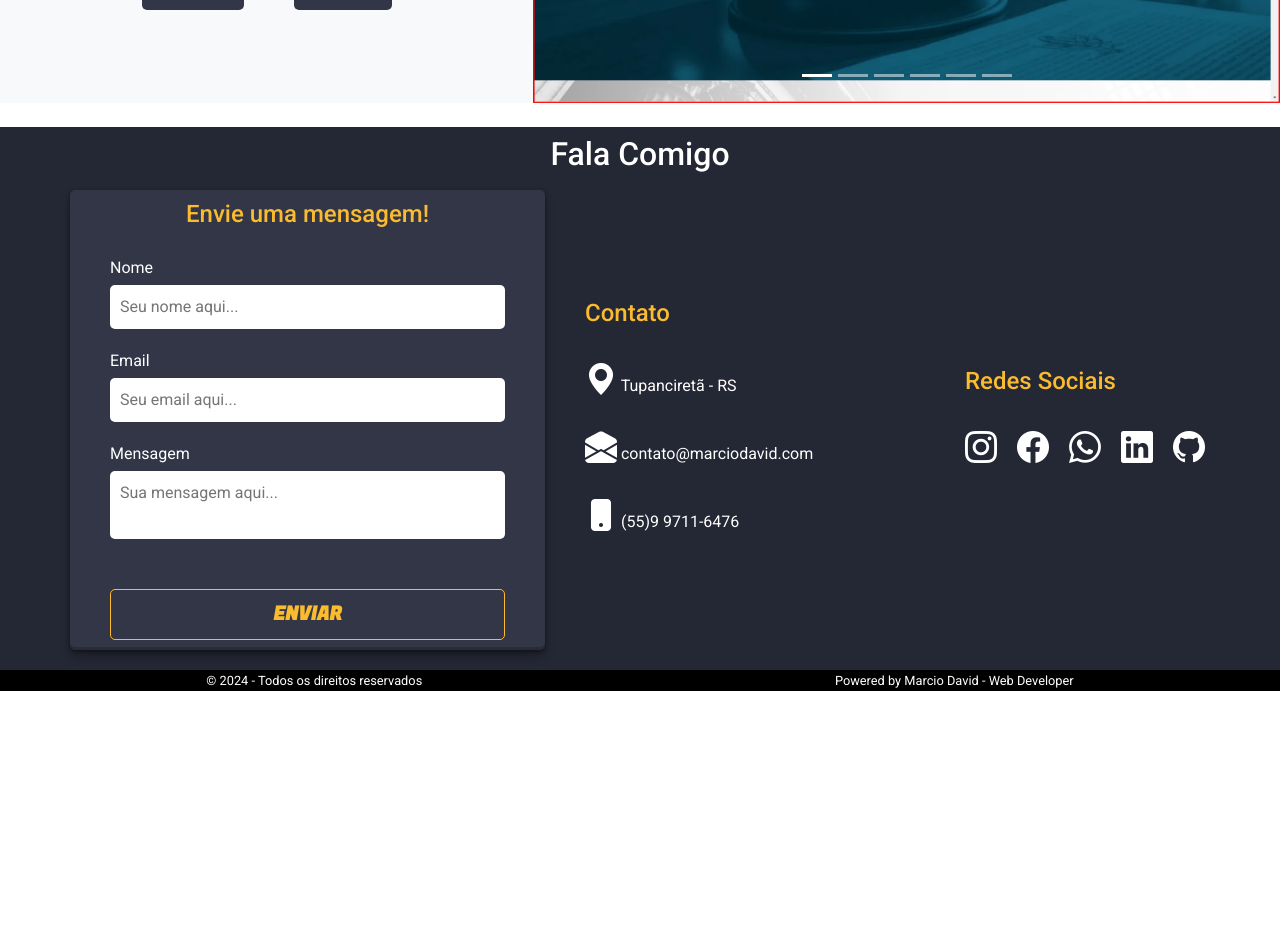
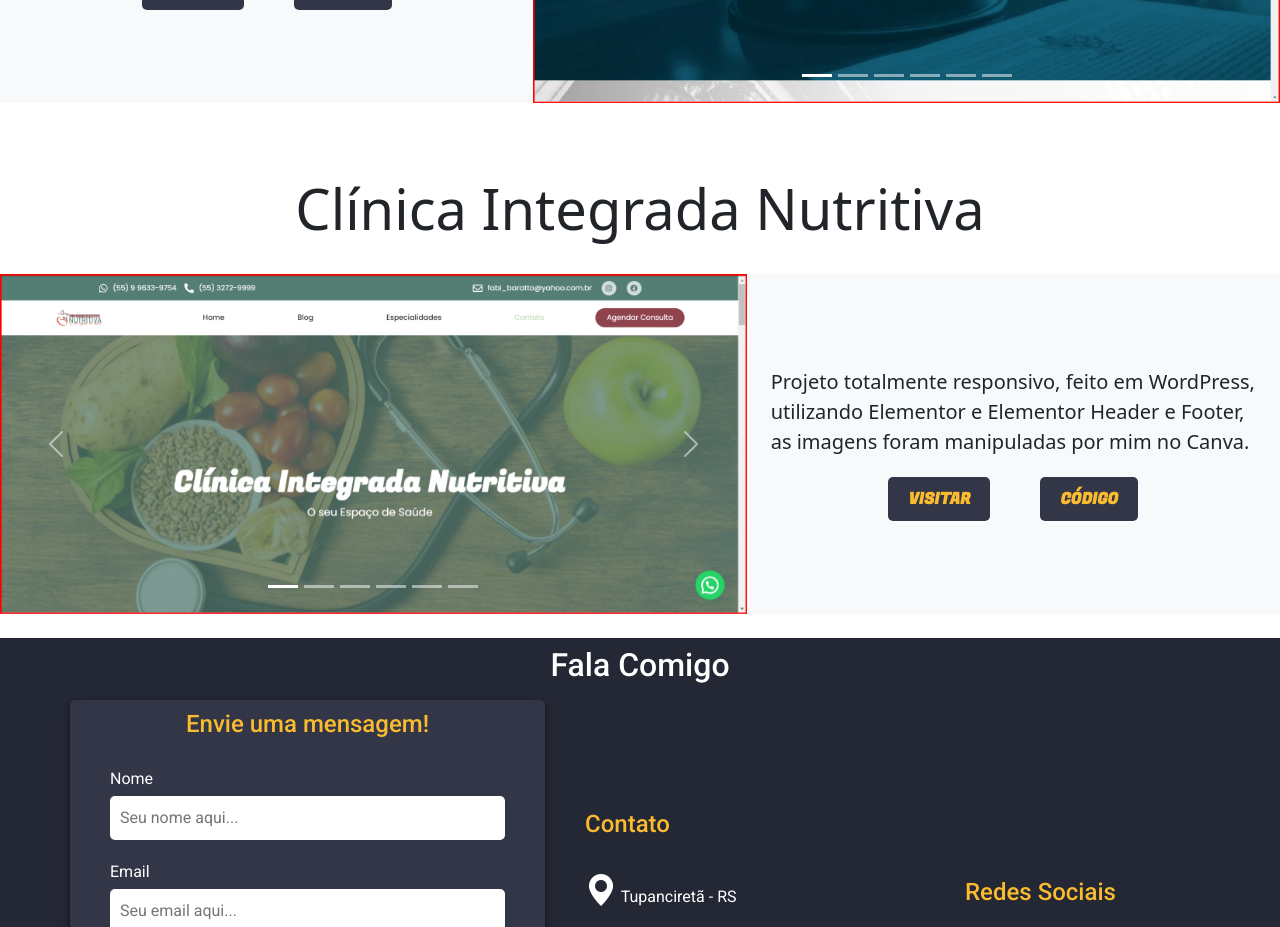
Before and after one commit to MarcioDavid81/portifolio2, an Angular app: page / in a window 1280 px wide. Shown: the part 2200-3127 px from the top of the page. Before the commit the page ends 2891 px from the top, so only its background shows below. Built offline with nearby package versions, Linux system fonts and the light colour scheme.

Commit message:
feat: add new project

```diff
--- a/src/app/pages/home/home.component.html
+++ b/src/app/pages/home/home.component.html
@@ -72,8 +72,7 @@
           <p class="lead text-dark">Projeto totalmente responsivo, feito em Angular 17, utilizando Bootstrap no NavBar e os demais componentes feitos em CSS puro.</p>
           <div class="btn-projetos">
             <a href="https://pizzariadommiguel.netlify.app/">VISITAR</a>
-            <a href="https://github.com/MarcioDavid81/pizzariadommiguel
-            ">CÓDIGO</a>
+            <a href="https://github.com/MarcioDavid81/pizzariadommiguel">CÓDIGO</a>
           </div>
       </div>
   </div>
@@ -86,9 +85,8 @@
     <div class="col-lg-5 p-4 align-self-center">
       <p class="lead text-dark">Projeto totalmente responsivo, feito em WordPress, utilizando Elementor e Elementor Header e Footer, as imagens foram manipuladas por mim no Canva.</p>
       <div class="btn-projetos">
-        <a href="https://pizzariadommiguel.netlify.app/">VISITAR</a>
-        <a href="https://github.com/MarcioDavid81/pizzariadommiguel
-        ">CÓDIGO</a>
+        <a href="https://cookieskuks.com.br/paulamachado/">VISITAR</a>
+        <a href="https://github.com/MarcioDavid81/pizzariadommiguel">CÓDIGO</a>
       </div>
   </div>
       <div class="col-lg-7 p-0">
@@ -131,7 +129,60 @@
               </button>
             </div>
       </div>
-
+  </div>
+</section>
+<section id="clinica" class="container-fluid py-4">
+  <div class="p-4 d-flex justify-content-center">
+    <h2 class="display-4 text-dark">Clínica Integrada Nutritiva</h2>
+  </div>
+  <div class="row bg-light text-white">
+      <div class="col-lg-7 p-0">
+          <div id="carouselClinica" class="carousel slide">
+              <div class="carousel-indicators">
+                <button type="button" data-bs-target="#carouselClinica" data-bs-slide-to="0" class="active" aria-current="true" aria-label="Slide 1"></button>
+                <button type="button" data-bs-target="#carouselClinica" data-bs-slide-to="1" aria-label="Slide 2"></button>
+                <button type="button" data-bs-target="#carouselClinica" data-bs-slide-to="2" aria-label="Slide 3"></button>
+                <button type="button" data-bs-target="#carouselClinica" data-bs-slide-to="3" aria-label="Slide 3"></button>
+                <button type="button" data-bs-target="#carouselClinica" data-bs-slide-to="4" aria-label="Slide 3"></button>
+                <button type="button" data-bs-target="#carouselClinica" data-bs-slide-to="5" aria-label="Slide 3"></button>
+              </div>
+              <div class="carousel-inner">
+                <div class="carousel-item active">
+                  <img src="assets/cn1.png" class="d-block w-100" alt="Clínica Integrada Nutritiva">
+                </div>
+                <div class="carousel-item">
+                  <img src="assets/cn2.png" class="d-block w-100" alt="Clínica Integrada Nutritiva">
+                </div>
+                <div class="carousel-item">
+                  <img src="assets/cn3.png" class="d-block w-100" alt="Clínica Integrada Nutritiva">
+                </div>
+                <div class="carousel-item">
+                  <img src="assets/cn4.png" class="d-block w-100" alt="Clínica Integrada Nutritiva">
+                </div>
+                <div class="carousel-item">
+                  <img src="assets/cn5.png" class="d-block w-100" alt="Clínica Integrada Nutritiva">
+                </div>
+                <div class="carousel-item">
+                  <img src="assets/cn6.png" class="d-block w-100" alt="Clínica Integrada Nutritiva">
+                </div>
+              </div>
+              <button class="carousel-control-prev" type="button" data-bs-target="#carouselClinica" data-bs-slide="prev">
+                <span class="carousel-control-prev-icon" aria-hidden="true"></span>
+                <span class="visually-hidden">Previous</span>
+              </button>
+              <button class="carousel-control-next" type="button" data-bs-target="#carouselClinica" data-bs-slide="next">
+                <span class="carousel-control-next-icon" aria-hidden="true"></span>
+                <span class="visually-hidden">Next</span>
+              </button>
+            </div>
+      </div>
+      <div class="col-lg-5 p-4 align-self-center">
+          <p class="lead text-dark">Projeto totalmente responsivo, feito em WordPress, utilizando Elementor e Elementor Header e Footer, as imagens foram manipuladas por mim no Canva.</p>
+          <div class="btn-projetos">
+            <a href="https://cookieskuks.com.br/nutritiva/">VISITAR</a>
+            <a href="https://github.com/MarcioDavid81/pizzariadommiguel">CÓDIGO</a>
+          </div>
+      </div>
   </div>
 </section>
 <app-footer></app-footer>
```
